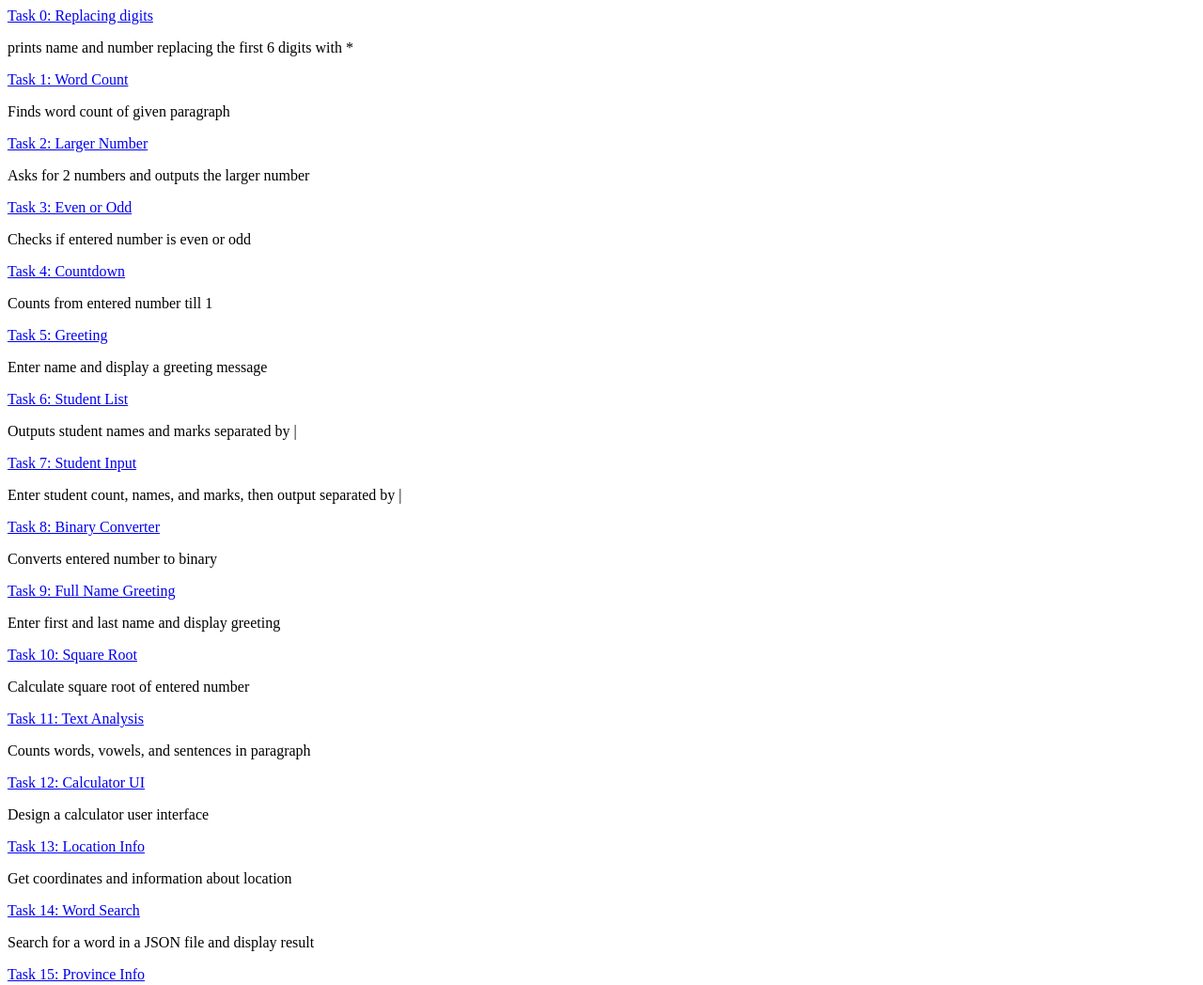
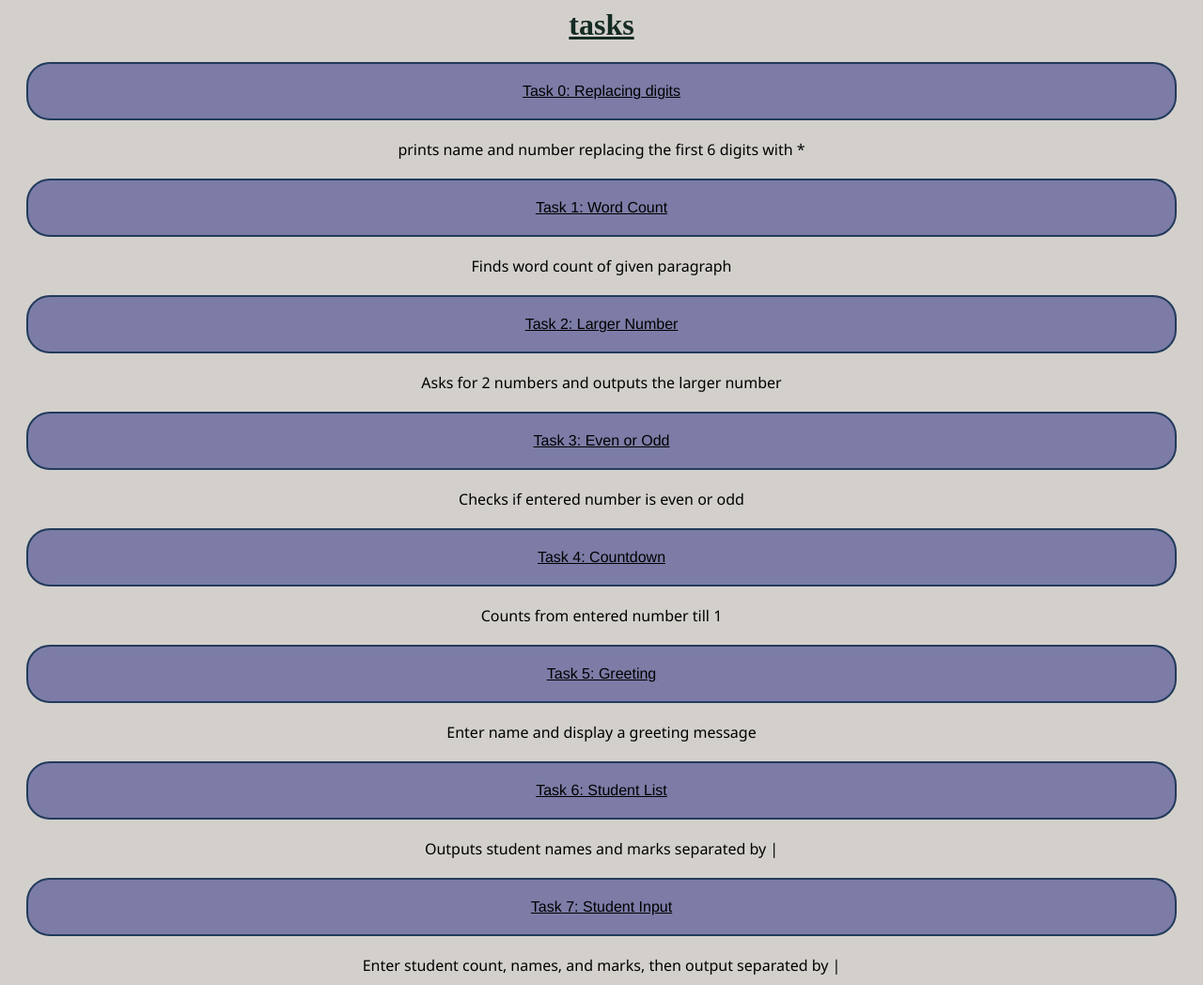
Before and after one commit to DinuPathiratna/javascript, a plain HTML site: page index.html in a window 1280 px wide. Shown: the top 1048 px of the page at 94% size. Drawn offline with Linux system fonts and the light colour scheme.

Commit message:
Refactor HTML structure and style for improved readability and consistency

```diff
--- a/index.html
+++ b/index.html
@@ -1,9 +1,49 @@
 <head>
 </head>
+
+<style>
+  body {
+    background-color: rgb(211, 208, 204);
+    border: 35px;
+    ;
+    border-color: black;
+  }
+
+  h1 {
+    color: rgb(21, 43, 35);
+    text-align: center;
+  }
+
+  a {
+    font-family: 'Franklin Gothic Medium', 'Arial Narrow', Arial, sans-serif;
+    color: rgb(0, 0, 0);
+    background-color: rgb(124, 124, 167);
+    padding: 20px 20px 20px 20px;
+    border-style: solid;
+    border-width: 2px;
+    border-color: #223b5b;
+    border-radius: 25px;
+    margin: 20px;
+    display: flex;
+    justify-content: center;
+  }
+
+  p {
+    text-align: center;
+    font-family: 'Segoe UI', Tahoma, Geneva, Verdana, sans-serif;
+
+  }
+</style>
+
+<body>
+  <h1><u>tasks</u></h1>
+
+</body>
+
 <script>
   fetch("index.json").then(function (response) {
-      return response.json();
-    })
+    return response.json();
+  })
     .then(function (data) {
 
       for (let i = 0; i < data.length; i++) {
```
